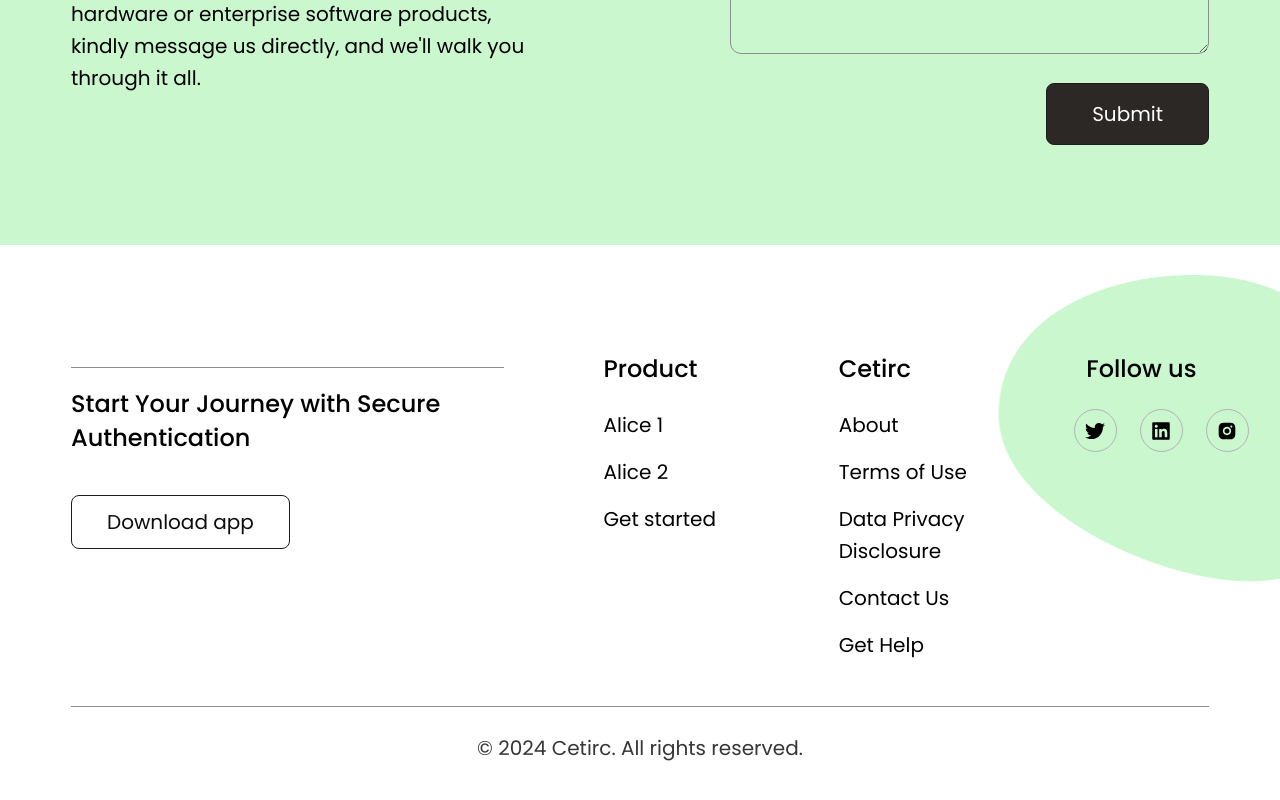
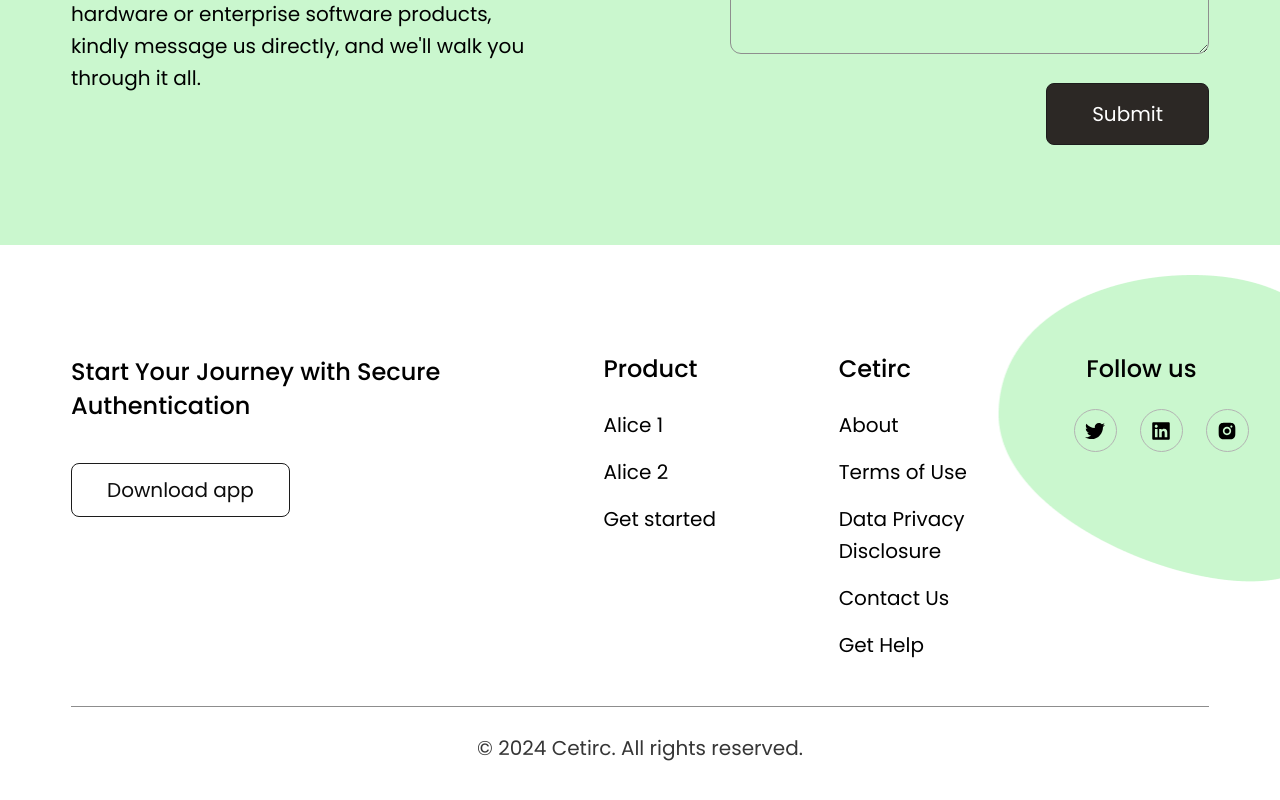
Before and after one commit to sunshine-web-coder/cetirc-new, a Next.js app: page / in a window 1280 px wide. Shown: the part 5268-6068 px from the top of the page. Built offline with nearby package versions, Linux system fonts and the light colour scheme.

Commit message:
footer updated

```diff
--- a/app/components/Footer/Footer.js
+++ b/app/components/Footer/Footer.js
@@ -16,7 +16,7 @@
             <div className="container">
                 <div className="grid lg:grid-cols-[5fr_7fr] xl:gap-x-[100px] gap-x-[30px] md:pt-[110px] pt-[60px] pb-[45px]">
                     <div className='lg:mb-[0] mb-[40px]'>
-                        <Link className='mb-[10px] border-t w-full border-[#8D8D8D] inline-block' href='/'>
+                        <Link className='mb-[10px] block md:hidden border-t w-full border-[#8D8D8D]' href='/'>
                             {/* <Image width={148} src={FooterLogo} alt='Header logo' /> */}
                         </Link>
                         <h4 className='font-medium sm:text-[24px] text-[16px] leading-[1.4] lg:mb-[40px] mb-[20px] max-w-[500px] lg:max-w-[auto]'>Start Your Journey with Secure Authentication</h4>
```
